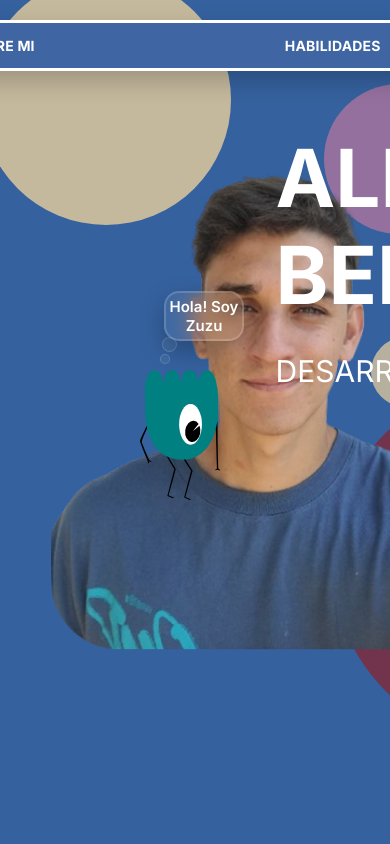
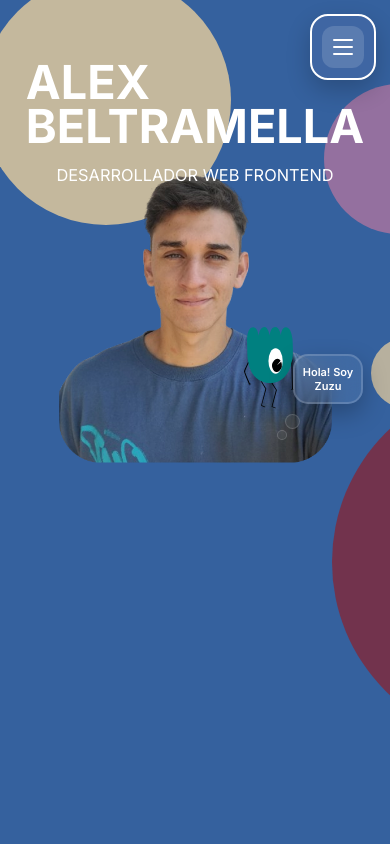
Before and after one commit to alexBeltramella/Portfolio-AlexBeltramella, a React (Vite) app: page / in a window 390 px wide. Shown: the top 844 px of the page. Built offline with nearby package versions, Linux system fonts and the light colour scheme; a web font is replaced by a local one.

Commit message:
comenzando mobile tablet

```diff
--- a/src/components/HorizontalScroll.tsx
+++ b/src/components/HorizontalScroll.tsx
@@ -16,6 +16,7 @@ export default function HorizontalScroll() {
   const sectionRef = useRef<HTMLDivElement>(null);
 
   const [containerAnim, setContainerAnim] = useState<gsap.core.Animation | null>(null);
+  const [isMobile, setIsMobile] = useState(() => window.matchMedia("(max-width: 768px)").matches);
 
   // Guardamos el ScrollTrigger para poder “ir a panel”
   const stRef = useRef<ScrollTrigger | null>(null);
@@ -24,15 +25,31 @@ export default function HorizontalScroll() {
   // Si querés, podés habilitar/deshabilitar el bloqueo desde un estado/ref
   const lockScrollRef = useRef(true);
 
+  useLayoutEffect(() => {
+    const media = window.matchMedia("(max-width: 768px)");
+    const updateViewportMode = () => setIsMobile(media.matches);
+
+    updateViewportMode();
+    media.addEventListener("change", updateViewportMode);
+
+    return () => media.removeEventListener("change", updateViewportMode);
+  }, []);
+
 
   useLayoutEffect(() => {
     if (!sectionRef.current) return;
+    if (isMobile) {
+      setContainerAnim(null);
+      return;
+    }
 
     const prevHtmlOverflow = document.documentElement.style.overflow;
     const prevBodyOverflow = document.body.style.overflow;
+    const prevBodyPaddingRight = document.body.style.paddingRight;
 
     document.documentElement.style.overflow = "hidden";
     document.body.style.overflow = "hidden";
+    document.body.style.paddingRight = "0px";
 
     const ctx = gsap.context(() => {
       const track = sectionRef.current!.querySelector(".horizontal-track") as HTMLElement;
@@ -151,10 +168,11 @@ export default function HorizontalScroll() {
       ctx.revert();
       document.documentElement.style.overflow = prevHtmlOverflow;
       document.body.style.overflow = prevBodyOverflow;
+      document.body.style.paddingRight = prevBodyPaddingRight;
 
     };
 
-  }, []);
+  }, [isMobile]);
 
   return (
     <>
--- a/src/components/NavBar/Navbar.tsx
+++ b/src/components/NavBar/Navbar.tsx
@@ -1,17 +1,25 @@
 import { gsap } from "gsap";
-import { useLayoutEffect, useRef } from "react";
+import { useLayoutEffect, useRef, useState } from "react";
 
 import "../../css/navbar.css";
 
 export default function Navbar() {
 
     const navbarRef = useRef<HTMLDivElement>(null);
-        const go = (e: React.MouseEvent<HTMLAnchorElement>, index: number) => {
+    const [menuOpen, setMenuOpen] = useState(false);
+
+    const go = (e: React.MouseEvent<HTMLAnchorElement>, index: number) => {
         e.preventDefault();
         // eslint-disable-next-line @typescript-eslint/no-explicit-any
         const fn = (window as any).goToPanel as undefined | ((i: number) => void);
-        if (fn) fn(index);
-        };
+        if (fn) {
+            fn(index);
+        } else {
+            const panels = document.querySelectorAll<HTMLElement>(".horizontal-section .panel");
+            panels[index]?.scrollIntoView({ behavior: "smooth", block: "start" });
+        }
+        setMenuOpen(false);
+    };
 
     useLayoutEffect(() => {
         if(!navbarRef.current) return;
@@ -46,7 +54,19 @@ export default function Navbar() {
 
     return (
         <div ref={navbarRef} className="navbar-layout">
-            <div  className="navbar-container">
+            <button
+                type="button"
+                className={`navbar-toggle ${menuOpen ? "is-open" : ""}`}
+                aria-label={menuOpen ? "Cerrar menu" : "Abrir menu"}
+                aria-expanded={menuOpen}
+                onClick={() => setMenuOpen((prev) => !prev)}
+            >
+                <span></span>
+                <span></span>
+                <span></span>
+            </button>
+
+            <div className={`navbar-container ${menuOpen ? "is-open" : ""}`}>
             <div className="navbar-links1">
                 <a href="#" onClick={(e) => go(e, 0)}>INICIO</a>
                 <a href="#" onClick={(e) => go(e, 1)}>SOBRE MI</a>
--- a/src/css/AboutMe.css
+++ b/src/css/AboutMe.css
@@ -60,3 +60,28 @@
     left: 0;
     max-width: 740px;
 }
+
+@media (min-width: 769px) and (max-width: 1024px) {
+    .aboutMe-container {
+        padding: 70px 40px;
+    }
+
+    .aboutMe-info {
+        left: 9%;
+        max-width: 520px;
+        gap: 26px;
+    }
+
+    .aboutMe-info > h2 {
+        font-size: 52px;
+    }
+
+    .aboutMe-info > p {
+        font-size: 18px;
+        border-width: 3px;
+    }
+
+    .zuzu-img {
+        max-width: 620px;
+    }
+}
--- a/src/css/habilidades.css
+++ b/src/css/habilidades.css
@@ -71,3 +71,36 @@
     font-size: 85px;
     padding: 70px;
 }
+
+@media (min-width: 769px) and (max-width: 1024px) {
+    .hab-layout {
+        padding-top: 40px;
+    }
+
+    .hab-1 {
+        gap: 90px;
+    }
+
+    .hab-2 {
+        gap: 20px;
+    }
+
+    .hab-3 {
+        gap: 100px;
+    }
+
+    .hab > span {
+        font-size: 34px;
+    }
+
+    .hab-semiCircle1,
+    .hab-semiCircle2 {
+        width: 40px;
+        height: 40px;
+    }
+
+    .hab-title > h2 {
+        font-size: 62px;
+        padding: 44px;
+    }
+}
--- a/src/css/hero.css
+++ b/src/css/hero.css
@@ -152,3 +152,119 @@
     color: #fff;
     box-shadow: 0 10px 25px rgba(0,0,0,0.25);
 }
+
+@media (min-width: 769px) and (max-width: 1024px) {
+    .hero-layout {
+        padding-top: 44px;
+    }
+
+    .hero-img {
+        left: -5%;
+    }
+
+    .hero-img > img {
+        max-width: 360px;
+        left: 18%;
+    }
+
+    .hero-info {
+        top: 14%;
+        left: 50%;
+        gap: 18px;
+    }
+
+    .hero-info > h1 {
+        font-size: 62px;
+        line-height: 0.95;
+    }
+
+    .hero-info > h2 {
+        font-size: 24px;
+    }
+
+    .zuzu {
+        max-width: 66px;
+        top: -8px;
+        left: 44%;
+    }
+
+    .circle-info-zuzu {
+        top: 36%;
+        left: 41%;
+    }
+}
+
+@media (max-width: 768px) {
+    .hero-layout {
+        min-height: 100dvh;
+        padding: 100px 20px 24px;
+    }
+
+    .hero-container {
+        flex-direction: column;
+        align-items: center;
+        justify-content: flex-start;
+        gap: 18px;
+    }
+
+    .hero-info {
+        order: -1;
+        position: relative;
+        top: -40px;
+        left: -100px;
+        width: 100%;
+        align-items: center;
+        text-align: start;
+        gap: 16px;
+    }
+
+    .hero-info > h1 {
+        font-size: clamp(38px, 12vw, 54px);
+        left: -100px;
+        line-height: 0.95;
+    }
+
+    .hero-info > h2 {
+        font-size: clamp(16px, 4.2vw, 22px);
+    }
+
+    .hero-img {
+        left: 0;
+        top: -20%;
+        justify-content: center;
+        align-items: flex-start;
+        min-height: 320px;
+    }
+
+    .hero-img > img {
+        position: relative;
+        left: auto;
+        width: min(70vw, 300px);
+        max-width: none;
+    }
+
+    .zuzu {
+        position: absolute;
+        top: -35%;
+        left: 64%;
+        max-width: 50px;
+    }
+
+    .circle1-zuzu {
+        top: 51%;
+        left: 71%;
+    }
+
+    .circle2-zuzu {
+        top: 49%;
+        left: 73%;
+    }
+
+    .circle-info-zuzu{
+        top: 42%;
+        left: 75%;
+        width: 70px;
+        height: 50px;
+        font-size: 11px;
+    }
+}
--- a/src/css/horizontalScroll.css
+++ b/src/css/horizontalScroll.css
@@ -57,3 +57,31 @@ html, body {
     width: 100%;
     flex: 1;
 }
+
+@media (max-width: 768px) {
+    .horizontal-section {
+        position: relative;
+        inset: auto;
+        width: 100%;
+        height: auto;
+        overflow: visible;
+    }
+
+    .horizontal-section .horizontal-track,
+    .horizontal-track {
+        display: block;
+        width: 100%;
+        height: auto;
+        transform: none !important;
+        will-change: auto;
+    }
+
+    .horizontal-section .panel,
+    .panel {
+        width: 100%;
+        flex: 0 0 auto;
+        height: auto;
+        min-height: 100dvh;
+        overflow: visible;
+    }
+}
--- a/src/css/navbar.css
+++ b/src/css/navbar.css
@@ -24,6 +24,40 @@
 
 }
 
+.navbar-toggle {
+    display: none;
+    width: 42px;
+    height: 42px;
+    border: 0;
+    border-radius: 12px;
+    background: rgba(255, 255, 255, 0.14);
+    cursor: pointer;
+    align-items: center;
+    justify-content: center;
+    flex-direction: column;
+    gap: 5px;
+}
+
+.navbar-toggle > span {
+    width: 20px;
+    height: 2px;
+    border-radius: 999px;
+    background: #fff;
+    transition: transform 0.25s ease, opacity 0.2s ease;
+}
+
+.navbar-toggle.is-open > span:nth-child(1) {
+    transform: translateY(7px) rotate(45deg);
+}
+
+.navbar-toggle.is-open > span:nth-child(2) {
+    opacity: 0;
+}
+
+.navbar-toggle.is-open > span:nth-child(3) {
+    transform: translateY(-7px) rotate(-45deg);
+}
+
 .navbar-container {
     width: 100%;
     display: flex;
@@ -39,3 +73,66 @@
     font-weight: bold;
     font-size: 14px;
 }
+
+@media (min-width: 641px) and (max-width: 1024px) {
+    .navbar-layout {
+        top: 14px;
+        padding: 12px 24px;
+        border-width: 2px;
+    }
+
+    .navbar-container {
+        gap: 70px;
+    }
+
+    .navbar-links1,
+    .navbar-links2 {
+        gap: 40px;
+        font-size: 13px;
+    }
+}
+
+@media (max-width: 640px) {
+    .navbar-layout {
+        top: 14px;
+        right: 14px;
+        left: auto;
+        transform: none;
+        width: auto;
+        padding: 10px;
+        border-radius: 18px;
+        border-width: 2px;
+    }
+
+    .navbar-toggle {
+        display: flex;
+    }
+
+    .navbar-container {
+        display: none;
+        position: absolute;
+        top: calc(100% + 10px);
+        right: 0;
+        width: min(80vw, 260px);
+        padding: 18px;
+        border-radius: 18px;
+        border: 2px solid #fff;
+        box-shadow: 0 10px 24px rgba(0, 0, 0, 0.2);
+        background-color: #3f66a3;
+        gap: 16px;
+        align-items: flex-start;
+        letter-spacing: 0;
+    }
+
+    .navbar-container.is-open {
+        display: flex;
+    }
+
+    .navbar-links1,
+    .navbar-links2 {
+        width: 100%;
+        flex-direction: column;
+        gap: 14px;
+        font-size: 13px;
+    }
+}
```
